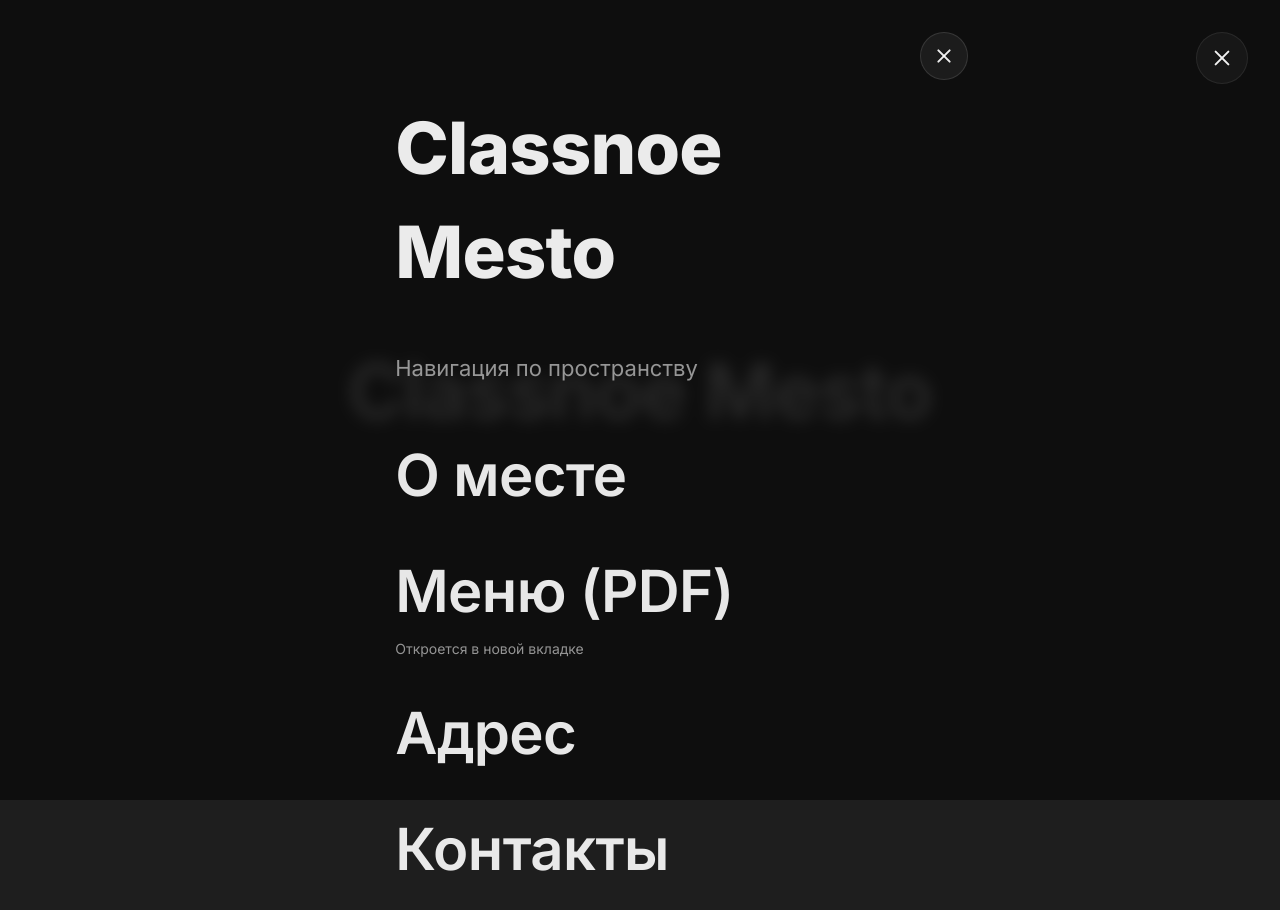
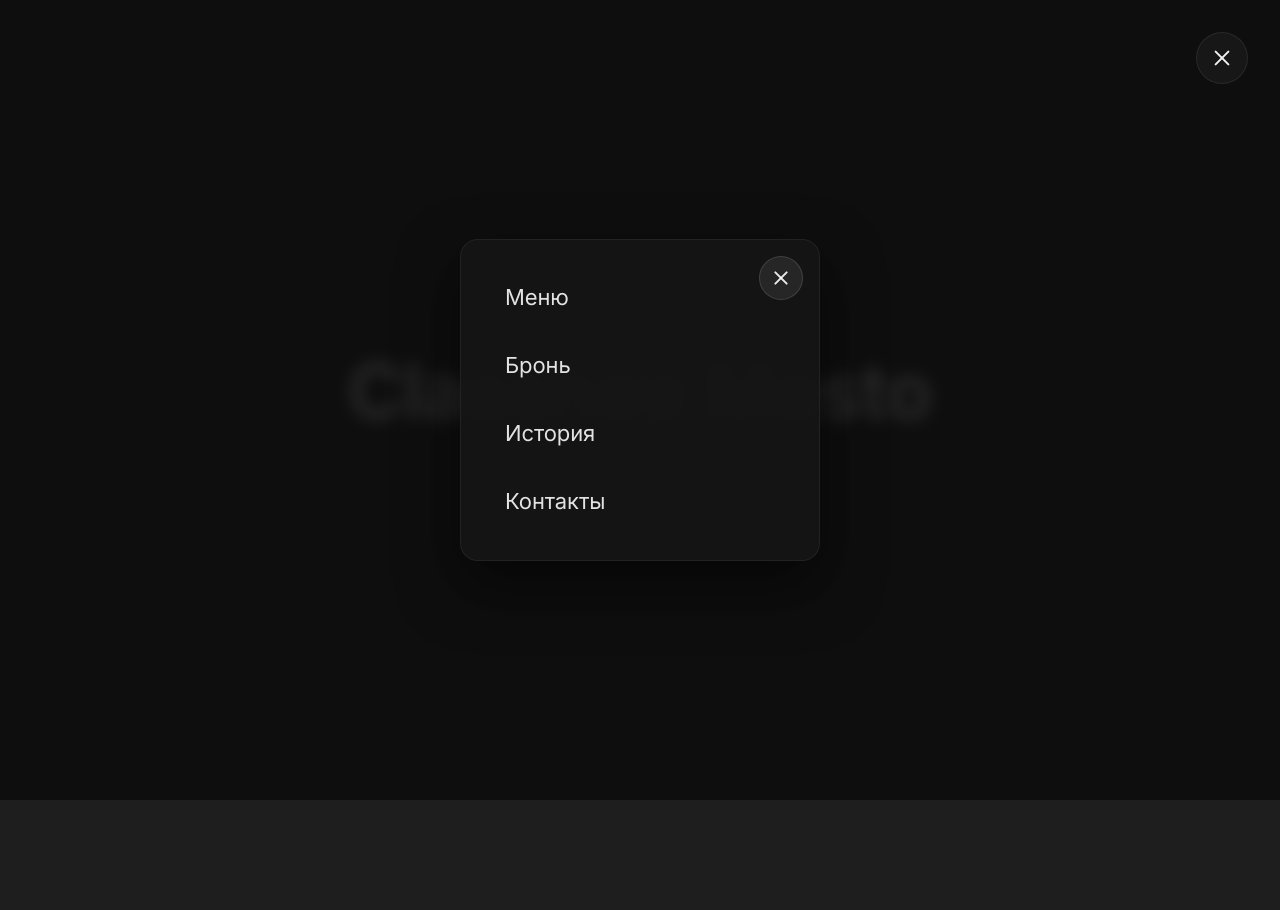
Before and after one commit to sxglsxglsxglsxgl/Classnoe-mesto, a plain HTML site: page index.html in a window 1280 px wide. Both pictures are taken after a click on the button "Открыть меню". Shown: the top 910 px of the page. Before the commit the page ends 800 px from the top, so only its background shows below. Drawn offline with Linux system fonts and the light colour scheme.

Commit message:
Tighten overlay menu layout

```diff
--- a/index.html
+++ b/index.html
@@ -37,39 +37,19 @@
         <span aria-hidden="true" class="menu-overlay__close-icon"></span>
       </button>
       <nav class="menu-overlay__nav" aria-labelledby="site-menu-title">
-        <h2 class="menu-overlay__title" id="site-menu-title">Classnoe Mesto</h2>
-        <p class="menu-overlay__subtitle">Навигация по пространству</p>
+        <h2 class="visually-hidden" id="site-menu-title">Навигация</h2>
         <ul class="menu-overlay__list">
           <li>
-            <a class="menu-overlay__link" href="#intro" data-menu-link data-menu-initial-focus>О месте</a>
+            <a class="menu-overlay__link" href="#menu" data-menu-link data-menu-initial-focus>Меню</a>
           </li>
           <li>
-            <a
-              class="menu-overlay__link"
-              href="https://example.com/classnoe-mesto-menu.pdf"
-              target="_blank"
-              rel="noopener"
-              data-menu-link
-            >
-              Меню (PDF)
-              <span class="menu-overlay__note" aria-hidden="true">Откроется в новой вкладке</span>
-              <span class="visually-hidden"> (откроется в новой вкладке)</span>
-            </a>
+            <a class="menu-overlay__link" href="#booking" data-menu-link>Бронь</a>
           </li>
           <li>
-            <a
-              class="menu-overlay__link"
-              href="https://maps.google.com/?q=Classnoe+Mesto"
-              target="_blank"
-              rel="noopener"
-              data-menu-link
-            >
-              Адрес
-              <span class="visually-hidden"> (откроется в новой вкладке)</span>
-            </a>
+            <a class="menu-overlay__link" href="#history" data-menu-link>История</a>
           </li>
           <li>
-            <a class="menu-overlay__link" href="mailto:hello@classnoemesto.example" data-menu-link>Контакты</a>
+            <a class="menu-overlay__link" href="#contacts" data-menu-link>Контакты</a>
           </li>
         </ul>
       </nav>
--- a/script.js
+++ b/script.js
@@ -84,30 +84,11 @@
   }
 
   function lockScroll() {
-    const scrollY = window.scrollY || window.pageYOffset || 0;
-    document.body.dataset.menuScrollPosition = String(scrollY);
-    document.body.style.top = `-${scrollY}px`;
-    document.body.style.left = '0';
-    document.body.style.right = '0';
-    document.body.style.position = 'fixed';
-    document.body.style.width = '100%';
     document.body.classList.add('menu-open');
   }
 
   function unlockScroll() {
-    const stored = document.body.dataset.menuScrollPosition;
     document.body.classList.remove('menu-open');
-    document.body.style.removeProperty('top');
-    document.body.style.removeProperty('left');
-    document.body.style.removeProperty('right');
-    document.body.style.removeProperty('position');
-    document.body.style.removeProperty('width');
-
-    if (stored) {
-      const value = parseInt(stored, 10) || 0;
-      delete document.body.dataset.menuScrollPosition;
-      window.scrollTo(0, value);
-    }
   }
 
   function getFocusableElements() {
--- a/styles.css
+++ b/styles.css
@@ -96,8 +96,8 @@ body.menu-open {
   inset: 0;
   display: flex;
   justify-content: center;
-  align-items: stretch;
-  padding: 0;
+  align-items: center;
+  padding: clamp(24px, 6vw, 48px);
   background: rgba(12, 12, 12, 0.86);
   backdrop-filter: blur(8px);
   opacity: 0;
@@ -116,17 +116,21 @@ body.menu-open {
 
 .menu-overlay__surface {
   position: relative;
-  flex: 1;
-  max-width: 720px;
+  flex: 0 1 auto;
+  width: min(360px, 90vw);
   margin: 0;
-  padding: clamp(72px, 12vh, 140px) clamp(32px, 9vw, 160px);
+  padding: clamp(24px, 6vw, 32px) clamp(20px, 5vw, 32px);
   display: flex;
   flex-direction: column;
-  gap: clamp(40px, 8vh, 96px);
-  color: rgba(255, 255, 255, 0.92);
-  transform: translateY(24px);
+  gap: clamp(16px, 4vh, 24px);
+  color: rgba(255, 255, 255, 0.9);
+  background: rgba(22, 22, 22, 0.95);
+  border-radius: 18px;
+  border: 1px solid rgba(255, 255, 255, 0.06);
+  box-shadow: 0 24px 60px rgba(0, 0, 0, 0.55);
+  transform: translateY(16px);
   opacity: 0;
-  transition: transform 650ms ease, opacity 650ms ease;
+  transition: transform 520ms ease, opacity 520ms ease;
 }
 
 .menu-overlay.is-open .menu-overlay__surface {
@@ -136,21 +140,21 @@ body.menu-open {
 
 .menu-overlay__close {
   position: absolute;
-  top: clamp(16px, 4vw, 32px);
-  right: clamp(16px, 4vw, 32px);
-  width: 48px;
-  height: 48px;
+  top: clamp(8px, 3vw, 16px);
+  right: clamp(8px, 3vw, 16px);
+  width: 44px;
+  height: 44px;
   min-width: 44px;
   min-height: 44px;
   border-radius: 999px;
   border: 1px solid rgba(255, 255, 255, 0.12);
-  background: rgba(255, 255, 255, 0.06);
+  background: rgba(255, 255, 255, 0.08);
   color: inherit;
   cursor: pointer;
   display: inline-flex;
   align-items: center;
   justify-content: center;
-  transition: background 260ms ease, border-color 260ms ease;
+  transition: background 240ms ease, border-color 240ms ease;
 }
 
 .menu-overlay__close:hover,
@@ -193,22 +197,7 @@ body.menu-open {
 .menu-overlay__nav {
   display: flex;
   flex-direction: column;
-  gap: clamp(32px, 6vh, 72px);
-}
-
-.menu-overlay__title {
-  margin: 0;
-  font-size: clamp(32px, 6vw, 72px);
-  font-weight: 800;
-  letter-spacing: -0.01em;
-  color: rgba(255, 255, 255, 0.92);
-}
-
-.menu-overlay__subtitle {
-  margin: 0;
-  font-size: clamp(16px, 2.4vw, 22px);
-  color: rgba(255, 255, 255, 0.56);
-  max-width: 32ch;
+  gap: clamp(12px, 2vh, 20px);
 }
 
 .menu-overlay__list {
@@ -217,47 +206,43 @@ body.menu-open {
   padding: 0;
   display: flex;
   flex-direction: column;
-  gap: clamp(20px, 4vh, 42px);
+  gap: clamp(12px, 2vh, 18px);
 }
 
 .menu-overlay__link {
-  position: relative;
   display: inline-flex;
-  flex-direction: column;
-  gap: 6px;
-  font-size: clamp(30px, 5vw, 58px);
-  font-weight: 600;
-  letter-spacing: -0.01em;
-  color: rgba(255, 255, 255, 0.9);
+  align-items: center;
+  justify-content: flex-start;
+  font-size: clamp(18px, 3.6vw, 22px);
+  font-weight: 500;
+  letter-spacing: -0.005em;
+  color: rgba(255, 255, 255, 0.88);
   text-decoration: none;
-  transition: color 320ms ease;
+  padding: 10px 12px;
+  border-radius: 12px;
+  transition: color 220ms ease, background 220ms ease;
 }
 
 .menu-overlay__link:focus-visible,
 .menu-overlay__link:hover {
   color: rgba(255, 255, 255, 1);
+  background: rgba(255, 255, 255, 0.08);
 }
 
 .menu-overlay__link:focus-visible {
-  outline: 2px solid rgba(255, 255, 255, 0.6);
-  outline-offset: 6px;
-}
-
-.menu-overlay__note {
-  font-size: clamp(12px, 2.2vw, 14px);
-  font-weight: 400;
-  letter-spacing: 0;
-  color: rgba(255, 255, 255, 0.56);
+  outline: 2px solid rgba(255, 255, 255, 0.35);
+  outline-offset: 2px;
 }
 
 @media (max-width: 640px) {
   .menu-overlay__surface {
-    padding: clamp(56px, 10vh, 96px) clamp(20px, 8vw, 64px);
+    width: min(320px, 92vw);
+    padding: clamp(20px, 8vw, 28px) clamp(16px, 8vw, 24px);
   }
 
   .menu-overlay__close {
-    top: clamp(12px, 4vw, 24px);
-    right: clamp(12px, 4vw, 24px);
+    top: 12px;
+    right: 12px;
   }
 }
 
```
